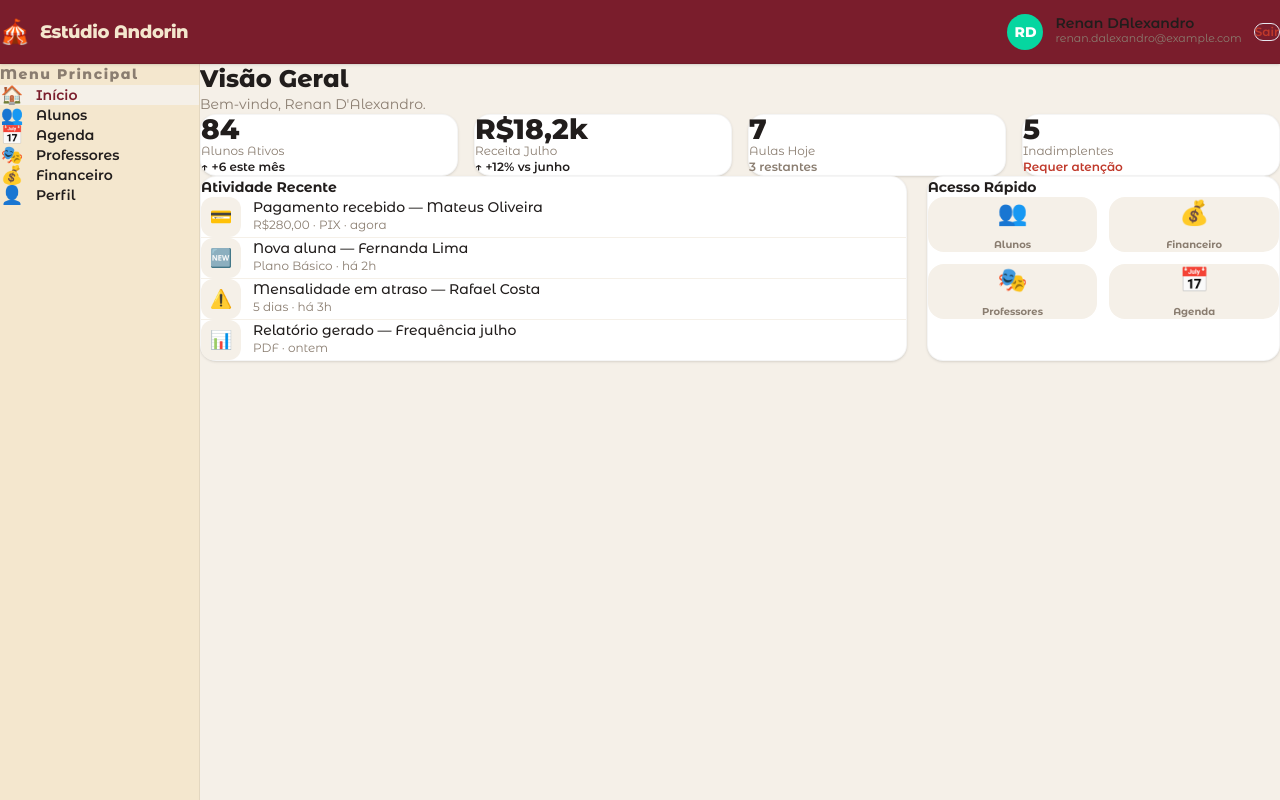
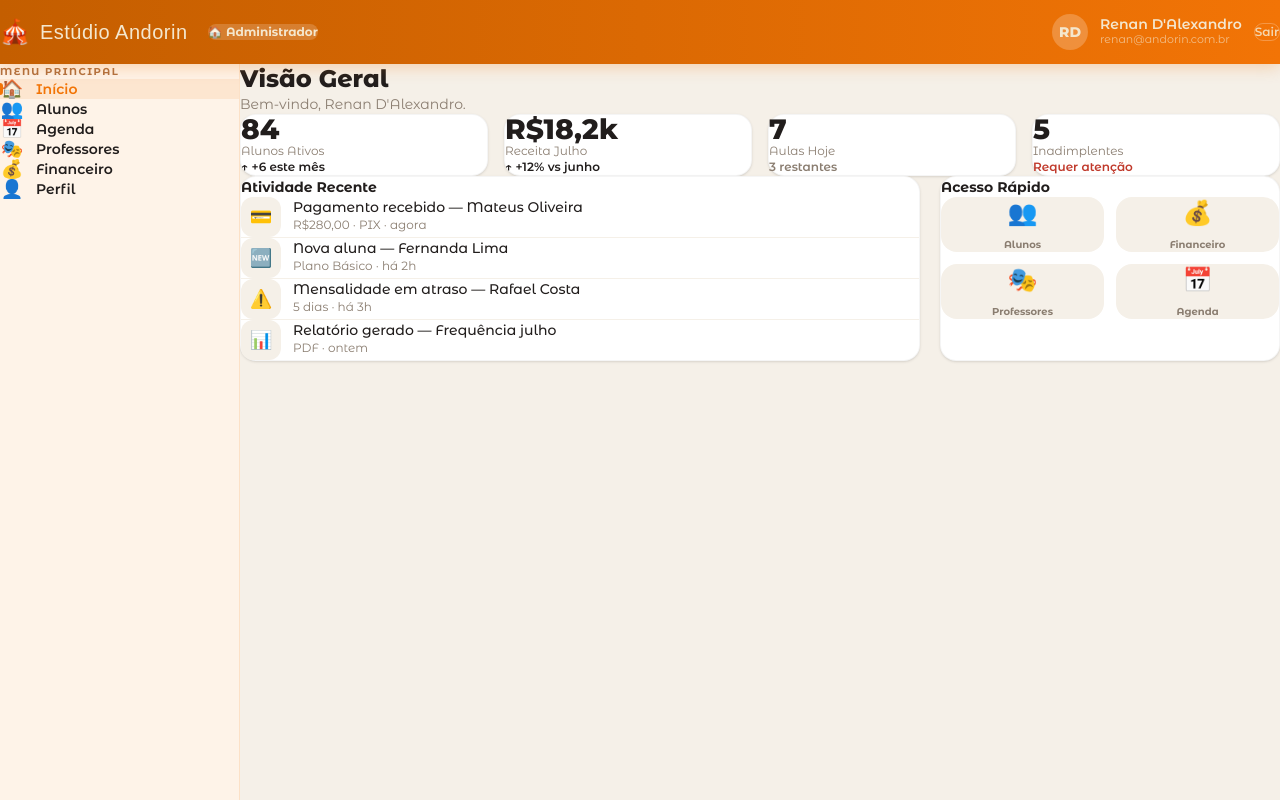
Before and after one commit to rdafreitas/visualizacao_powerbi, a Next.js app in the folder next-project/: page /pages/admin/home in a window 1280 px wide. Built offline with nearby package versions, Linux system fonts and the light colour scheme; a web font is replaced by a local one.

Commit message:
C13 - Ajuste de Topbar e Sidebar

```diff
--- /dev/null
+++ b/next-project/src/components/aluno/AlunoSidebar.tsx
@@ -0,0 +1,94 @@
+'use client'
+
+// ─────────────────────────────────────────────────────────────
+// AlunoSidebar — versão FRONT-END ESTÁTICO
+// Visual: fundo branco, accent bordô, Agenda com destaque gradiente.
+// Sem props de role ou permissions — 100% estático para validação visual.
+// ─────────────────────────────────────────────────────────────
+
+import Link from 'next/link'
+import { usePathname } from 'next/navigation'
+
+const NAV_ITEMS = [
+  { label: 'Início',     href: '/pages/aluno/home',       icon: '🏠',  fab: false },
+  { label: 'Evolução',   href: '/pages/aluno/evolucao',   icon: '🌟',  fab: false },
+  { label: 'Agenda',     href: '/pages/aluno/agenda',     icon: '📅',  fab: true  },
+  { label: 'Pagamentos', href: '/pages/aluno/pagamentos', icon: '💳',  fab: false },
+  { label: 'Perfil',     href: '/pages/aluno/perfil',     icon: '👤',  fab: false },
+]
+
+const ACCENT = '#7A1D2C'
+
+export function AlunoSidebar() {
+  const pathname = usePathname()
+
+  return (
+    <aside
+      className="w-60 bg-white flex flex-col py-6 sticky top-16 h-[calc(100vh-4rem)] overflow-y-auto flex-shrink-0"
+      style={{ borderRight: '1px solid rgba(122,29,44,.10)' }}
+    >
+      <p
+        className="text-[10px] font-bold uppercase tracking-[1.5px] px-5 mb-2"
+        style={{ color: '#8a7d70' }}
+      >
+        Menu principal
+      </p>
+
+      <nav className="flex flex-col gap-0.5">
+        {NAV_ITEMS.map((item) => {
+          const isActive =
+            pathname === item.href ||
+            pathname.startsWith(item.href + '/')
+
+          // Item FAB — Agenda com gradiente bordô
+          if (item.fab) {
+            return (
+              <div key={item.href} className="px-3 my-1">
+                <Link
+                  href={item.href}
+                  className="flex items-center gap-3 px-4 py-3 rounded-xl text-sm font-bold no-underline transition-all hover:opacity-90"
+                  style={{
+                    background: `linear-gradient(135deg, ${ACCENT}, #5a1520)`,
+                    color:      '#F4E7CE',
+                  }}
+                >
+                  <span className="text-lg w-6 text-center leading-none">{item.icon}</span>
+                  <span>{item.label}</span>
+                </Link>
+              </div>
+            )
+          }
+
+          return (
+            <Link
+              key={item.href}
+              href={item.href}
+              className="flex items-center gap-3 px-5 py-2.5 text-sm font-semibold transition-colors relative no-underline"
+              style={{
+                color:      isActive ? ACCENT : '#211D1C',
+                background: isActive ? 'rgba(122,29,44,.07)' : 'transparent',
+              }}
+              onMouseEnter={(e) => {
+                if (!isActive)
+                  (e.currentTarget as HTMLAnchorElement).style.background = 'rgba(122,29,44,.04)'
+              }}
+              onMouseLeave={(e) => {
+                if (!isActive)
+                  (e.currentTarget as HTMLAnchorElement).style.background = 'transparent'
+              }}
+            >
+              {isActive && (
+                <span
+                  className="absolute left-0 top-1 bottom-1 w-[3px] rounded-r"
+                  style={{ background: ACCENT }}
+                />
+              )}
+              <span className="text-lg w-6 text-center leading-none">{item.icon}</span>
+              <span>{item.label}</span>
+            </Link>
+          )
+        })}
+      </nav>
+    </aside>
+  )
+}
--- a/next-project/src/components/layout/Sidebar.tsx
+++ b/next-project/src/components/layout/Sidebar.tsx
@@ -1,91 +1,48 @@
 'use client'
+
+// ─────────────────────────────────────────────────────────────
+// Sidebar Admin — versão FRONT-END ESTÁTICO (sem permissions)
+// Visual: fundo laranja suave, accent laranja.
+// Quando o back-end for integrado:
+//   1. Importar PERMISSIONS e Role
+//   2. Receber role como prop
+//   3. Filtrar NAV_ITEMS por allowed.includes(item.permission)
+// ─────────────────────────────────────────────────────────────
 
 import Link from 'next/link'
 import { usePathname } from 'next/navigation'
-//import { PERMISSIONS } from '@/lib/permissions'
-import { cn } from '@/lib/utils'
-//import type { Permission, Role } from '@/types/app'
 
-type Variant = 'var_admin' | 'var_aluno' | 'var_professor'
-
-interface NavItem {
-  label:      string
-  href:       string
-  //permission: Permission
-  icon:       string
-}
-
-const VARIANT_CLASSES: Record<Variant, string> = {
-  var_admin:     'brand-oficial-off-white border-r border-black/[0.07]',
-  var_aluno:     'bg-off-white border-r border-bordo/15',
-  var_professor: 'brand-chumbo border-r border-blue-light',
-}
-
-const NAV_ITEMS: NavItem[] = [
-  {
-    label:      'Início',
-    href:       '/pages/admin/home',
-    //permission: 'admin:home',
-    icon:       '🏠',
-  },
-  {
-    label:      'Alunos',
-    href:       '/pages/admin/alunos',
-    //permission: 'admin:alunos',
-    icon:       '👥',
-  },
-  {
-    label:      'Agenda',
-    href:       '/pages/admin/agenda',
-    //permission: 'admin:agenda',
-    icon:       '📅',
-  },
-  {
-    label:      'Professores',
-    href:       '/pages/admin/professores',
-    //permission: 'admin:professores',
-    icon:       '🎭',
-  },
-  {
-    label:      'Financeiro',
-    href:       '/pages/admin/financeiro',
-    //permission: 'admin:financeiro',
-    icon:       '💰',
-  },
-  {
-    label:      'Perfil',
-    href:       '/pages/admin/perfil',
-    //permission: 'admin:perfil',
-    icon:       '👤',
-  },
+const NAV_ITEMS = [
+  { label: 'Início',      href: '/pages/admin/home',        icon: '🏠' },
+  { label: 'Alunos',      href: '/pages/admin/alunos',      icon: '👥' },
+  { label: 'Agenda',      href: '/pages/admin/agenda',      icon: '📅' },
+  { label: 'Professores', href: '/pages/admin/professores', icon: '🎭' },
+  { label: 'Financeiro',  href: '/pages/admin/financeiro',  icon: '💰' },
+  { label: 'Perfil',      href: '/pages/admin/perfil',      icon: '👤' },
 ]
 
-interface SidebarProps {
-  //role: Role
-  variant?: Variant
-}
+const ACCENT = '#f27406'
 
-export function Sidebar({
-  /*{ role }: SidebarProps*/
-  variant = 'var_admin',
-}: SidebarProps) {
+export function Sidebar() {
   const pathname = usePathname()
-  //const allowed  = PERMISSIONS[role] as Permission[]
-  const visible  = NAV_ITEMS//.filter((item) => allowed.includes(item.permission))
 
   return (
     <aside
-      className={cn(
-        'w-50 flex flex-col py-6 self-stretch overflow-y-auto flex-shrink-0',
-        VARIANT_CLASSES[variant]
-      )}
+      className="w-60 flex flex-col py-6 sticky top-16 h-[calc(100vh-4rem)] overflow-y-auto flex-shrink-0"
+      style={{
+        background:  '#fef3e8',
+        borderRight: '1px solid rgba(242,116,6,.14)',
+      }}
     >
-      <p className="text-[14px] font-extrabold text-gray-mid tracking-[1.5px] px-5 mb-2">
-        Menu Principal
+      <p
+        className="text-[10px] font-bold uppercase tracking-[1.5px] px-5 mb-2"
+        style={{ color: '#b07040' }}
+      >
+        Menu principal
       </p>
 
       <nav className="flex flex-col">
-        {visible.map((item) => {
+        {NAV_ITEMS.map((item) => {
           const isActive =
             pathname === item.href ||
             pathname.startsWith(item.href + '/')
@@ -94,21 +51,27 @@ export function Sidebar({
             <Link
               key={item.href}
               href={item.href}
-              className={cn(
-                'flex items-center gap-3 px-5 py-2.5 text-sm font-semibold',
-                'transition-colors relative no-underline',
-                isActive
-                  ? 'text-purple bg-gray-bg'
-                  : 'text-gray-dark hover:bg-gray-bg'
+              className="flex items-center gap-3 px-5 py-2.5 text-sm font-semibold transition-colors relative no-underline"
+              style={{
+                color:      isActive ? ACCENT : '#211D1C',
+                background: isActive ? 'rgba(242,116,6,.10)' : 'transparent',
+              }}
+              onMouseEnter={(e) => {
+                if (!isActive)
+                  (e.currentTarget as HTMLAnchorElement).style.background = 'rgba(242,116,6,.06)'
+              }}
+              onMouseLeave={(e) => {
+                if (!isActive)
+                  (e.currentTarget as HTMLAnchorElement).style.background = 'transparent'
+              }}
+            >
+              {isActive && (
+                <span
+                  className="absolute left-0 top-1 bottom-1 w-[3px] rounded-r"
+                  style={{ background: ACCENT }}
+                />
               )}
-            >
-              {/* Barra indicadora de item ativo */}
-              {isActive && (
-                <span className="absolute left-0 top-1 bottom-1 w-[3px] rounded-r bg-purple" />
-              )}
-              <span className="text-lg w-6 text-center leading-none">
-                {item.icon}
-              </span>
+              <span className="text-lg w-6 text-center leading-none">{item.icon}</span>
               <span>{item.label}</span>
             </Link>
           )
--- a/next-project/src/components/layout/Topbar.tsx
+++ b/next-project/src/components/layout/Topbar.tsx
@@ -1,73 +1,111 @@
 'use client'
 
-//import { useRouter } from 'next/navigation'
-//import { createClient } from '@/lib/supabase/client'
-//import { ROLE_DISPLAY } from '@/lib/permissions'
-import { iniciais, avatarColorByName } from '@/lib/utils'
-//import type { UserProfile } from '@/types/app'
+// ─────────────────────────────────────────────────────────────
+// Topbar — versão FRONT-END ESTÁTICO (sem Supabase / sem props)
+// Dados de demonstração hardcoded para validação visual.
+// Quando o back-end for integrado:
+//   1. Descomentar a interface TopbarProps
+//   2. Adicionar { user }: TopbarProps como parâmetro
+//   3. Substituir DEMO_USER por user
+//   4. Restaurar handleLogout com Supabase
+// ─────────────────────────────────────────────────────────────
 
-//interface TopbarProps {
-//  user: UserProfile
-//}
-const USER = {
-  nome:  'Renan DAlexandro',
-  email: 'renan.dalexandro@example.com',
+import { iniciais } from '@/lib/utils'
+
+// ── Dados de demonstração ─────────────────────────────────────
+const DEMO_USER = {
+  nome:  "Renan D'Alexandro",
+  email: 'renan@andorin.com.br',
+  role:  'admin', // troque para 'professor' ou 'aluno' para ver os outros visuais
 }
 
-export function Topbar(/*{ user }: TopbarProps*/) {
-  //const router   = useRouter()
-  //const supabase = createClient()
-  //const display  = ROLE_DISPLAY[user.role]
+// ── Gradientes e sombras por role ────────────────────────────
+const TOPBAR_GRADIENT: Record<string, string> = {
+  admin:     'linear-gradient(90deg, #c45e00, #f27406)',
+  professor: 'linear-gradient(90deg, #211D1C, #3a3330)',
+  aluno:     'linear-gradient(90deg, #5a1520, #7A1D2C)',
+}
 
-  //async function handleLogout() {
-  //  await supabase.auth.signOut()
-  //  router.push('/pages/login')
-  //  router.refresh()
-  //}
+const TOPBAR_SHADOW: Record<string, string> = {
+  admin:     '0 2px 16px rgba(242,116,6,.3)',
+  professor: '0 2px 16px rgba(33,29,28,.35)',
+  aluno:     '0 2px 16px rgba(122,29,44,.35)',
+}
+
+const ROLE_LABEL: Record<string, string> = {
+  admin:     '🏠 Administrador',
+  professor: '🎓 Professor',
+  aluno:     '🎪 Aluno',
+}
+
+export function Topbar() {
+  const user     = DEMO_USER
+  const gradient = TOPBAR_GRADIENT[user.role] ?? TOPBAR_GRADIENT.admin
+  const shadow   = TOPBAR_SHADOW[user.role]   ?? TOPBAR_SHADOW.admin
+  const label    = ROLE_LABEL[user.role]       ?? ''
 
   return (
-    <header className="h-16 brand-oficial-bordo border-b border-black/[0.07] flex items-center gap-5 px-8 sticky top-0 z-[100] shadow-sm flex-shrink-0">
+    <header
+      className="h-16 flex items-center gap-5 px-8 sticky top-0 z-[100] flex-shrink-0"
+      style={{ background: gradient, boxShadow: shadow }}
+    >
       {/* Logo */}
-      <a
-        href="#"
-        className="flex items-center gap-2.5 no-underline flex-shrink-0"
-      >
+      <a href="#" className="flex items-center gap-2.5 no-underline flex-shrink-0">
         <span className="text-2xl">🎪</span>
-        <span className="font-poppins text-lg font-extrabold text-purple tracking-tight">
+        <span
+          className="text-xl text-off-white tracking-wide"
+          style={{ fontFamily: 'var(--font-shadows)', fontWeight: 400 }}
+        >
           Estúdio Andorin
         </span>
       </a>
 
-      {/* Badge de role
-      <span className={`px-3 py-1 rounded-full text-xs font-bold ${display.colorClass}`}>
-        {display.icon} {display.label}
+      {/* Badge de role */}
+      <span
+        className="px-3 py-1 rounded-full text-xs font-bold flex-shrink-0"
+        style={{ background: 'rgba(255,255,255,.18)', color: '#F4E7CE' }}
+      >
+        {label}
       </span>
-      */}
+
       <div className="flex-1" />
 
       {/* Usuário + Sair */}
       <div className="flex items-center gap-3">
-        {/* Avatar */}
+
+        {/* Avatar com iniciais */}
         <div
-          className="w-9 h-9 rounded-full flex items-center justify-center font-poppins text-sm font-extrabold text-white flex-shrink-0"
-          style={{ background: avatarColorByName(USER.nome) }}
-          aria-label={`Avatar de ${USER.nome}`}
+          className="w-9 h-9 rounded-full flex items-center justify-center text-sm font-extrabold flex-shrink-0"
+          style={{ background: 'rgba(255,255,255,.22)', color: '#F4E7CE' }}
+          aria-label={`Avatar de ${user.nome}`}
         >
-          {iniciais(USER.nome)}
+          {iniciais(user.nome)}
         </div>
 
-        {/* Nome e email */}
+        {/* Nome e e-mail */}
         <div className="hidden sm:block">
-          <p className="text-sm font-semibold text-gray-dark leading-none">
-            {USER.nome}
+          <p className="text-sm font-semibold leading-none" style={{ color: '#F4E7CE' }}>
+            {user.nome}
           </p>
-          <p className="text-[11px] text-gray-mid mt-0.5">{USER.email}</p>
+          <p className="text-[11px] mt-0.5" style={{ color: 'rgba(244,231,206,.65)' }}>
+            {user.email}
+          </p>
         </div>
 
-        {/* Botão Sair */}
+        {/* Botão Sair — sem ação por enquanto */}
         <button
-          //onClick={handleLogout}
-          className="px-4 py-1.5 text-xs font-semibold text-red border border-[#E8E8F0] rounded-xl hover:bg-red/5 hover:border-red transition-colors ml-1"
+          className="px-4 py-1.5 text-xs font-semibold rounded-xl ml-1 transition-all"
+          style={{
+            border:     '1.5px solid rgba(255,255,255,.25)',
+            color:      'rgba(244,231,206,.85)',
+            background: 'transparent',
+          }}
+          onMouseEnter={(e) => {
+            (e.currentTarget as HTMLButtonElement).style.background = 'rgba(255,255,255,.12)'
+          }}
+          onMouseLeave={(e) => {
+            (e.currentTarget as HTMLButtonElement).style.background = 'transparent'
+          }}
         >
           Sair
         </button>
--- /dev/null
+++ b/next-project/src/components/professor/ProfessorSidebar.tsx
@@ -0,0 +1,79 @@
+'use client'
+
+// ─────────────────────────────────────────────────────────────
+// ProfessorSidebar — versão FRONT-END ESTÁTICO
+// Visual: fundo chumbo claro (#f0edeb), accent chumbo escuro.
+// Sem props de role ou permissions — 100% estático para validação visual.
+// ─────────────────────────────────────────────────────────────
+
+import Link from 'next/link'
+import { usePathname } from 'next/navigation'
+
+const NAV_ITEMS = [
+  { label: 'Início',     href: '/pages/professor/home',       icon: '🏠' },
+  { label: 'Treinos',    href: '/pages/professor/treinos',    icon: '🏋️' },
+  { label: 'Agenda',     href: '/pages/professor/agenda',     icon: '📅' },
+  { label: 'Pagamentos', href: '/pages/professor/pagamentos', icon: '💵' },
+  { label: 'Perfil',     href: '/pages/professor/perfil',     icon: '👤' },
+]
+
+const ACCENT = '#211D1C'
+
+export function ProfessorSidebar() {
+  const pathname = usePathname()
+
+  return (
+    <aside
+      className="w-60 flex flex-col py-6 sticky top-16 h-[calc(100vh-4rem)] overflow-y-auto flex-shrink-0"
+      style={{
+        background:  '#f0edeb',
+        borderRight: '1px solid rgba(33,29,28,.12)',
+      }}
+    >
+      <p
+        className="text-[10px] font-bold uppercase tracking-[1.5px] px-5 mb-2"
+        style={{ color: '#8a7d70' }}
+      >
+        Menu principal
+      </p>
+
+      <nav className="flex flex-col">
+        {NAV_ITEMS.map((item) => {
+          const isActive =
+            pathname === item.href ||
+            pathname.startsWith(item.href + '/')
+
+          return (
+            <Link
+              key={item.href}
+              href={item.href}
+              className="flex items-center gap-3 px-5 py-2.5 text-sm font-semibold transition-colors relative no-underline"
+              style={{
+                color:      isActive ? ACCENT : '#3a3330',
+                background: isActive ? 'rgba(33,29,28,.08)' : 'transparent',
+                fontWeight: isActive ? 700 : 600,
+              }}
+              onMouseEnter={(e) => {
+                if (!isActive)
+                  (e.currentTarget as HTMLAnchorElement).style.background = 'rgba(33,29,28,.05)'
+              }}
+              onMouseLeave={(e) => {
+                if (!isActive)
+                  (e.currentTarget as HTMLAnchorElement).style.background = 'transparent'
+              }}
+            >
+              {isActive && (
+                <span
+                  className="absolute left-0 top-1 bottom-1 w-[3px] rounded-r"
+                  style={{ background: ACCENT }}
+                />
+              )}
+              <span className="text-lg w-6 text-center leading-none">{item.icon}</span>
+              <span>{item.label}</span>
+            </Link>
+          )
+        })}
+      </nav>
+    </aside>
+  )
+}
```
